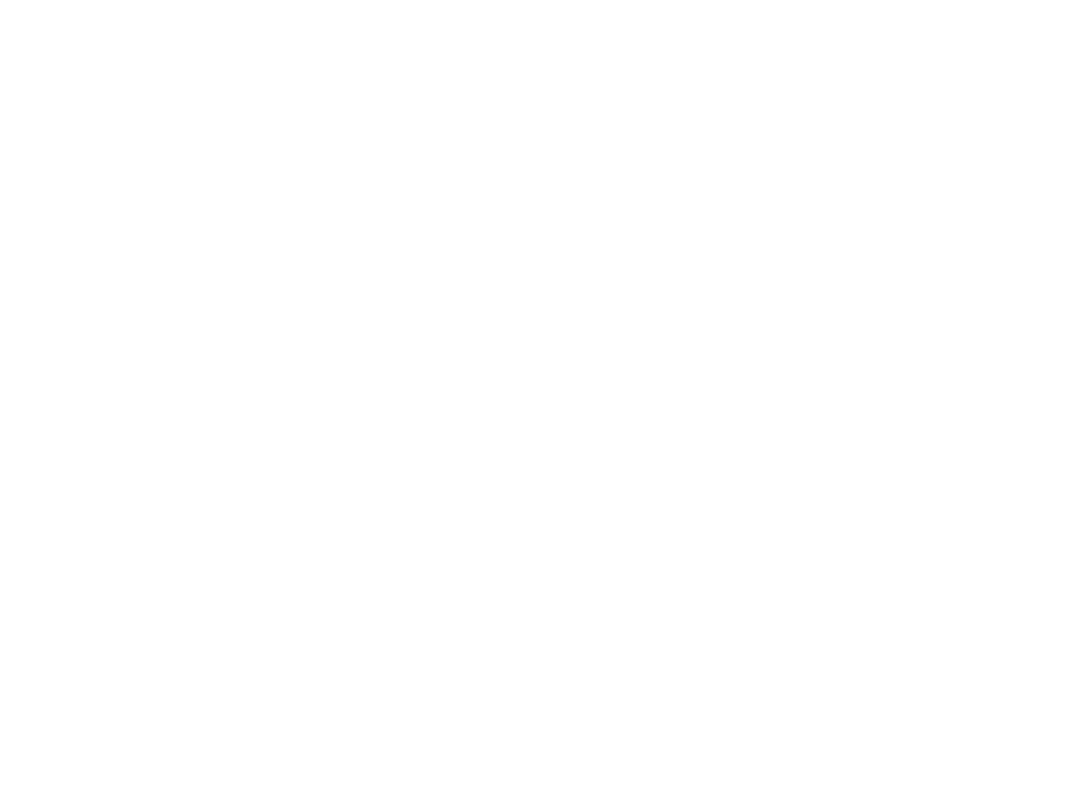
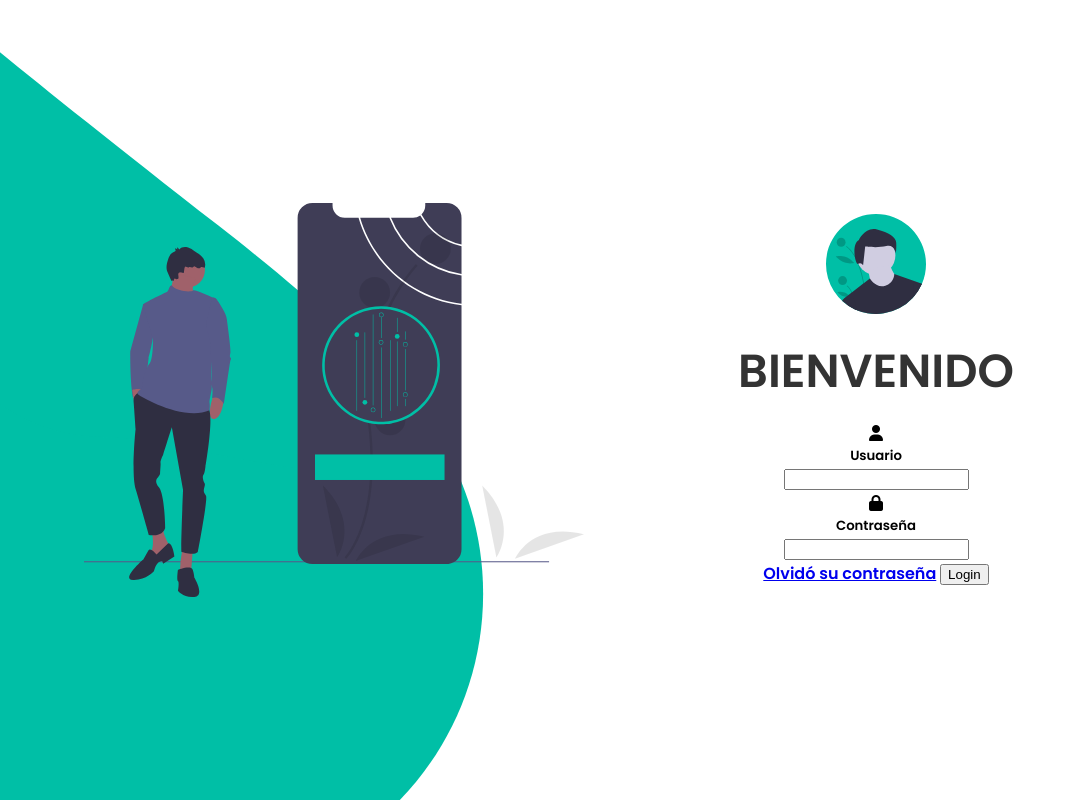
Before and after one commit to Urmatawil/loginCSS, a plain HTML site: page index.html in a window 1280 px wide. Shown: the whole page, without its empty margins (0-1076 px from the left). Drawn offline with Linux system fonts and the light colour scheme.

Commit message:
Creando formulario

```diff
--- /dev/null
+++ b/css/style.css
@@ -0,0 +1,56 @@
+* {
+  padding: o;
+  margin: 0;
+  box-sizing: border-box;
+}
+
+body {
+  font-family: "poppins", sans-serif;
+}
+
+.wave {
+  position: fixed;
+  height: 100%;
+  left: 0;
+  bottom: 0;
+  z-index: -1;
+}
+.container {
+  width: 100vw;
+  height: 100vh;
+  display: grid;
+  grid-template-columns: repeat(2, 1fr);
+  gap: 7rem;
+  padding: 0 2rem;
+}
+
+.image img {
+  width: 500px;
+}
+
+.avatar {
+  width: 100px;
+}
+
+.image {
+  display: flex;
+  justify-content: flex-end;
+  align-items: center;
+}
+
+.login-container {
+  display: flex;
+  align-items: center;
+  text-align: center;
+}
+
+form {
+  width: 360px;
+}
+
+form h2 {
+  font-size: 2.9rem;
+  text-transform: uppercase;
+  margin: 15px 0;
+  color: #333;
+}
--- a/index.html
+++ b/index.html
@@ -3,7 +3,45 @@
   <head>
     <meta charset="UTF-8" />
     <meta name="viewport" content="width=device-width, initial-scale=1.0" />
-    <title>Document</title>
+    <link rel="stylesheet" type="text/css" href="css/style.css" />
+    <link
+      href="https://fonts.googleapis.com/css?family=Poppins:600&display=swap"
+      rel="stylesheet"
+    />
+    <script src="https://kit.fontawesome.com/a81368914c.js"></script>
+    <title>Login</title>
   </head>
-  <body></body>
+  <body>
+    <img src="./img/SVG Abstrac.svg" class="wave" />
+    <div class="container">
+      <div class="image">
+        <img src="./img/undraw_mobile_interface_wakp.svg" />
+      </div>
+      <div class="login-container">
+        <form action="index.html">
+          <img src="./img/undraw_male_avatar_323b.svg" class="avatar"/>
+          <h2>Bienvenido</h2>
+          <div class="input-div">
+            <div class="i">
+              <i class="fas fa-user"></i>
+            </div>
+            <div>
+              <h5>Usuario</h5>
+              <input type="text" class="input" />
+            </div>
+            <div class="input-div">
+                <div class="i">
+                  <i class="fas fa-lock"></i>
+                </div>
+                <div>
+                  <h5>Contraseña</h5>
+                  <input type="password" class="input" />
+                </div>
+          </div>
+          <a href="#">Olvidó su contraseña</a>
+          <input type="submit" value="Login" class="btn">
+        </form>
+      </div>
+    </div>
+  </body>
 </html>
```
Also changed, not shown: img/SVG Abstrac.svg (added), img/Thumbnail.svg (added), img/undraw_male_avatar_323b.svg (added), img/undraw_mobile_interface_wakp.svg (added), js/main.js (added).
